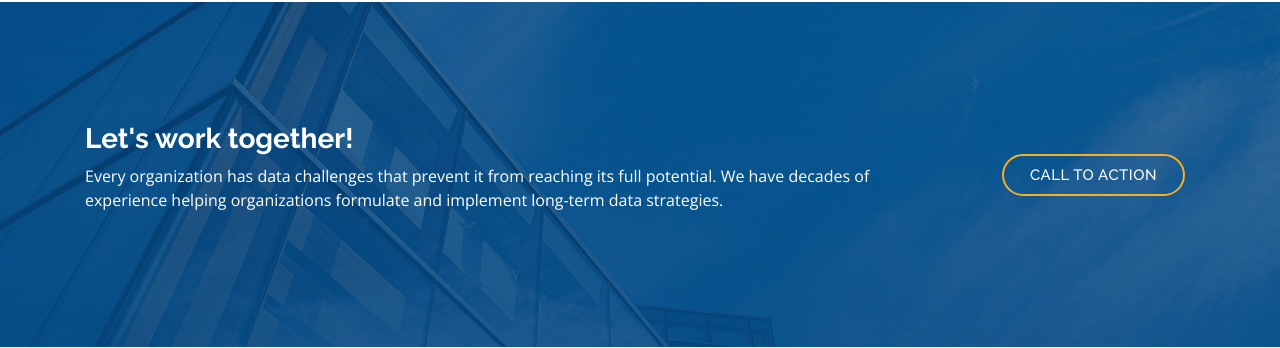
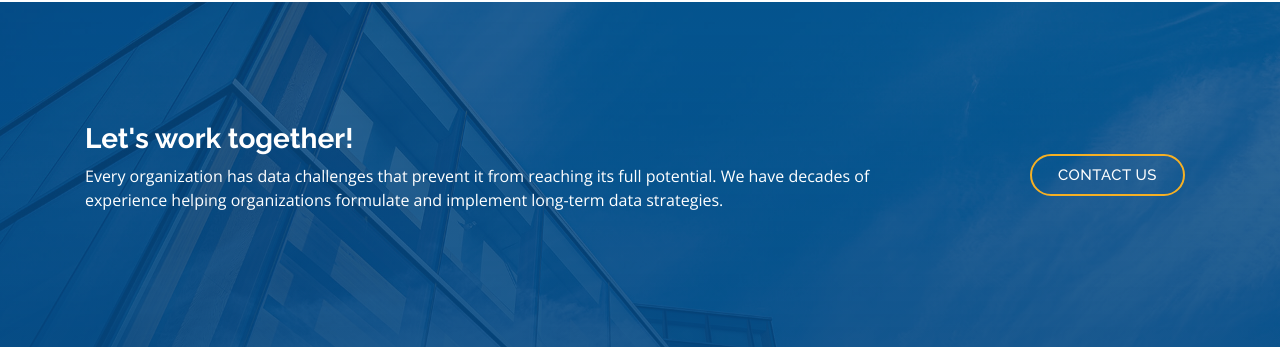
Before and after one commit to tbasalla/synthelize_exp_website, a PHP site: page /building-a-data-lake/index.php in a window 1280 px wide. Shown: the part 3640-3988 px from the top of the page. Run offline with PHP 8.4, Linux system fonts and the light colour scheme; some libraries are stand-ins or nearby versions.

Commit message:
automated commit

```diff
--- a/footer.php
+++ b/footer.php
@@ -8,7 +8,7 @@
         <p>Every organization has data challenges that prevent it from reaching its full potential.  We have decades of experience helping organizations formulate and implement long-term data strategies.  </p>
       </div>
       <div class="col-lg-3 cta-btn-container text-center">
-        <a class="cta-btn align-middle" href="#contact">Call To Action</a>
+        <a class="cta-btn align-middle" href="#contact">Contact Us</a>
       </div>
     </div>
 
```
